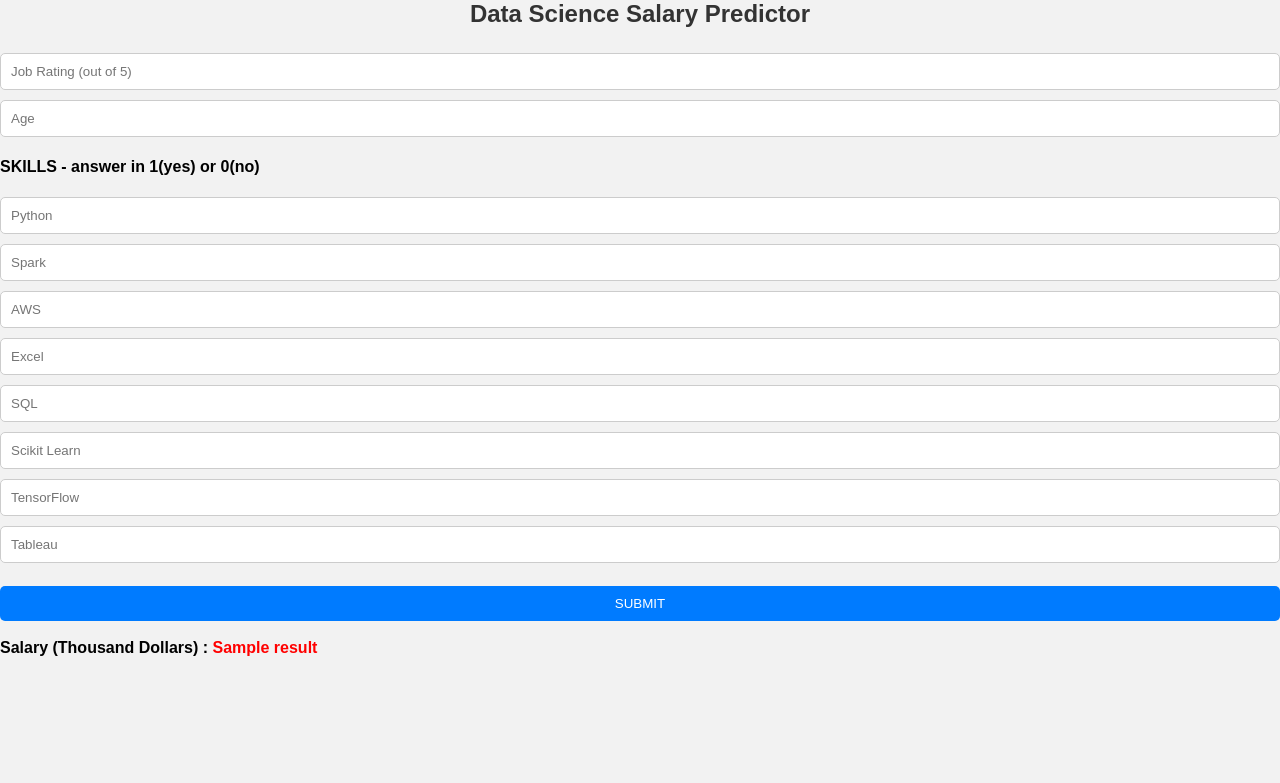
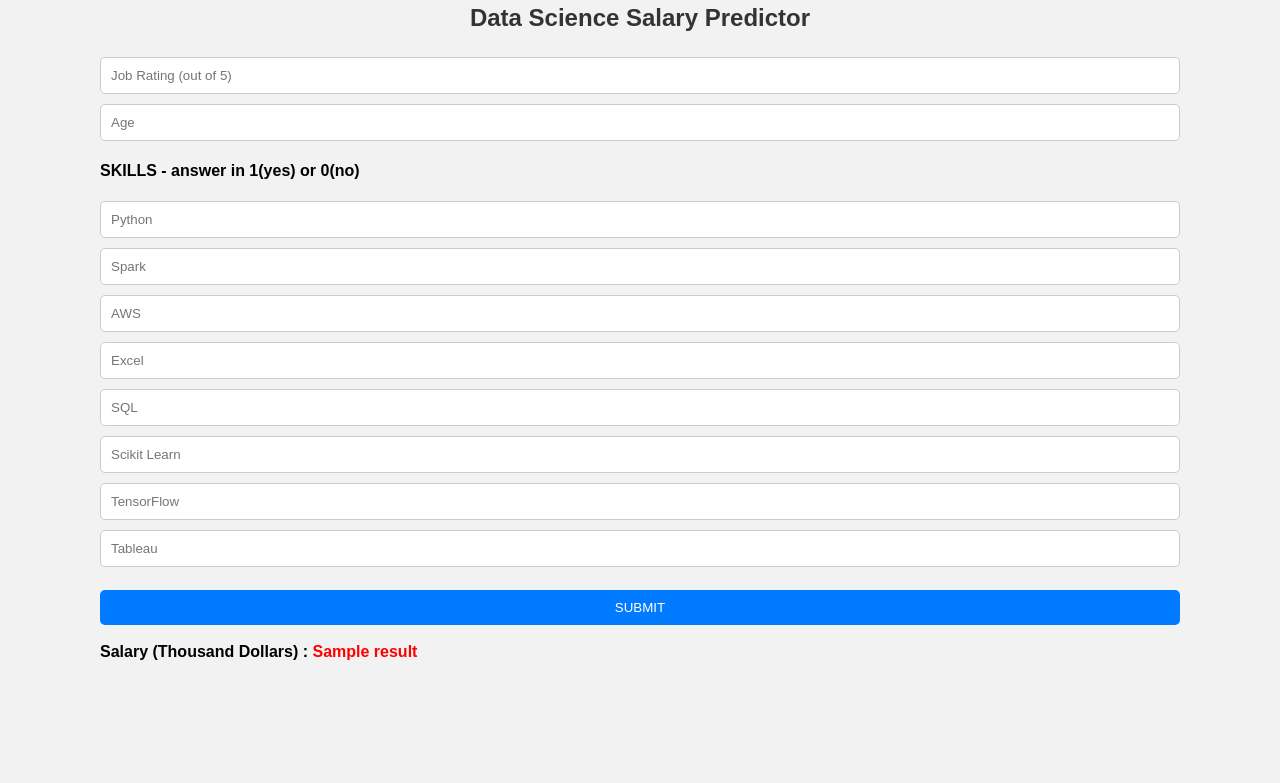
Before and after one commit to binge-coder/flask-ml-project, a Flask app: template app/templates/form.html in a window 1280 px wide. Shown: the top 783 px of the page. Run offline with Flask 3, Linux system fonts and the light colour scheme; the template is opened without the code that fills it: most values are stand-ins (such as "Sample title", 1, 10 or a date in 2020); parts of the project's set-up code (start-up, migrations or seed data) failed here and were passed over.

Commit message:
working css

```diff
--- a/app/static/styles/mystyle.css
+++ b/app/static/styles/mystyle.css
@@ -3,7 +3,7 @@
 /* Body styles */
 body {
     font-family: Arial, sans-serif;
-    margin: 0;
+    margin: 4px 100px;
     padding: 0;
     background-color: #f2f2f2;
 }
```
